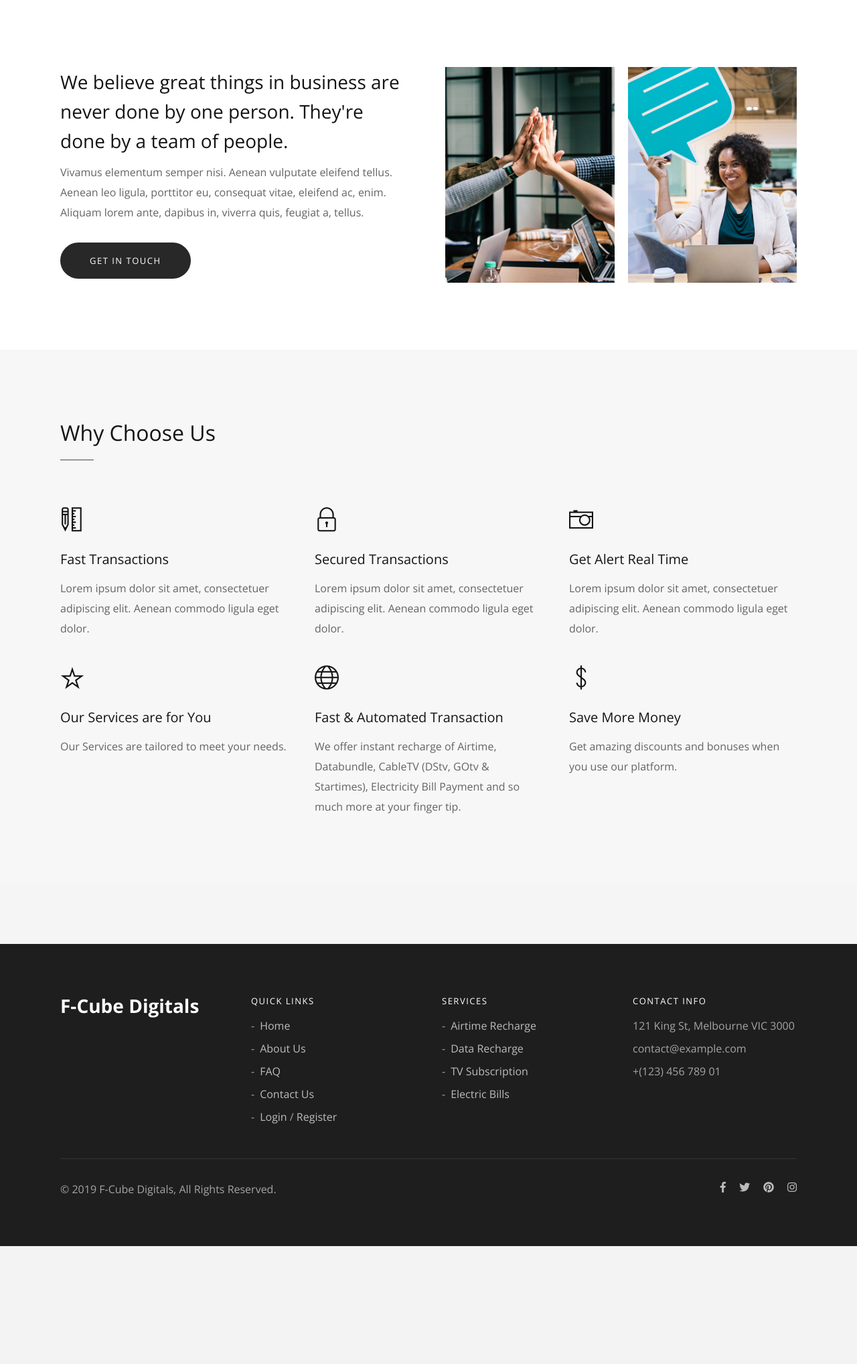
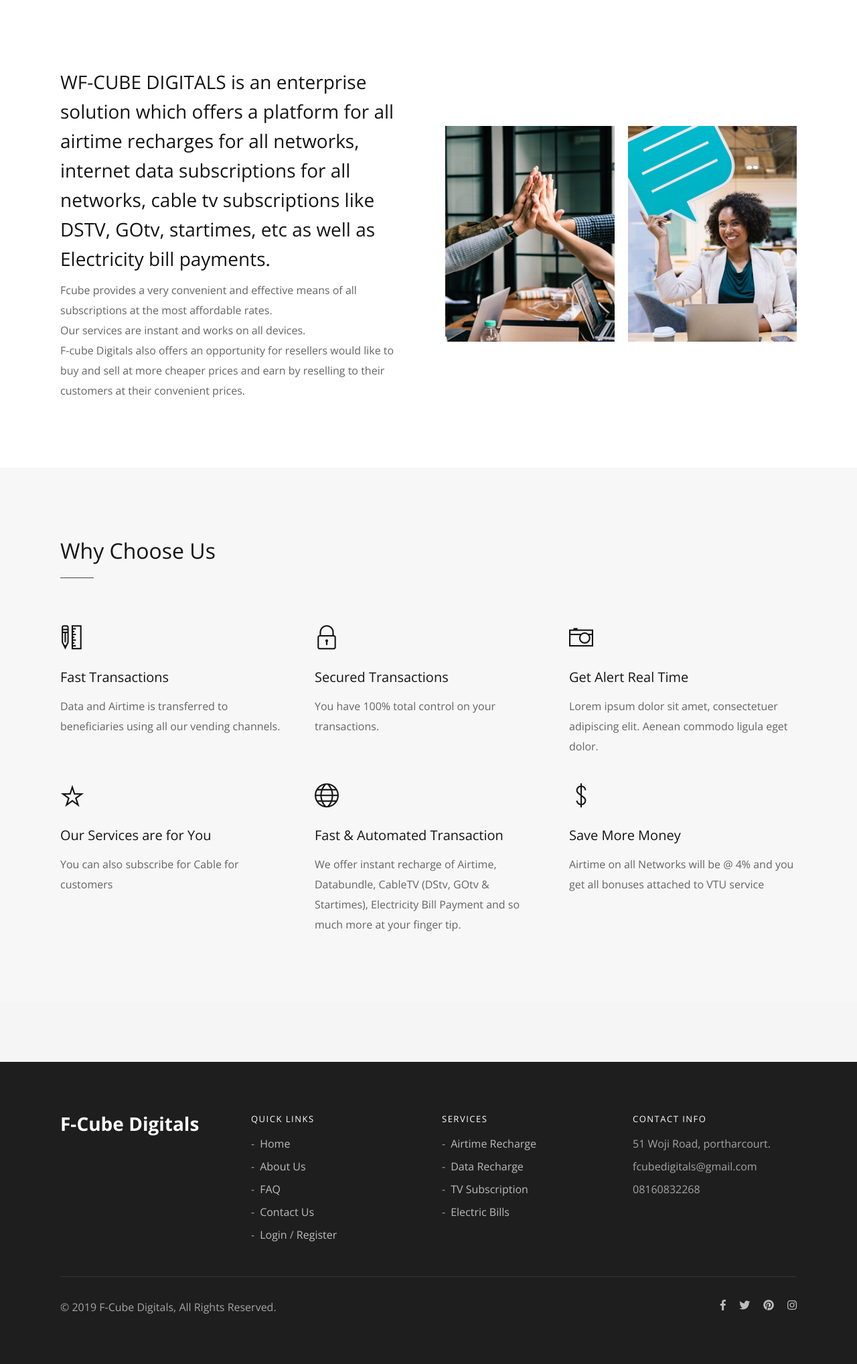
Before and after one commit to sokoyaphilip/fcube, a PHP site: page /fcube/about in a window 1280 px wide. Shown: the part 80-2116 px from the top of the page at 67% size. Before the commit the page ends 1940 px from the top, so only its background shows below. Run offline with PHP 8.4, Linux system fonts and the light colour scheme; data that the repository does not hold is empty; some libraries are stand-ins or nearby versions.

Commit message:
commit fcube

```diff
--- a/application/language/english/english_lang.php
+++ b/application/language/english/english_lang.php
@@ -1,10 +1,10 @@
 <?php
 // General Site Settings
 $lang['site_state'] = 'development';
-$lang['app_name'] = 'Gecharl.com';
-$lang['app_email'] = 'hello@gecharl.com';
-$lang['contact_no'] = '08066795128';
-$lang['address'] = 'Okebanu Plaza besides 2nd Salvation Ministries, <br />Elikpokwu-Odu Aluu link Road, Rukpokwu, <br />PortHarcourt Rivers State.';
+$lang['app_name'] = 'fcubedigital.com';
+$lang['app_email'] = 'fcubedigitals@gmail.com';
+$lang['contact_no'] = '08160832268';
+$lang['address'] = '51 Woji Road, portharcourt.';
 $lang['banks'] = 'Access Bank Plc, Citibank Nigeria Limited, Diamond Bank Plc, Ecobank Nigeria Plc, Enterprise Bank , Fidelity Bank Plc, FIRST BANK NIGERIA LIMITED, First City Monument Bank Plc, Guaranty Trust Bank Plc, Heritage Banking Company Ltd, Key Stone Bank, MainStreet Bank, Skye Bank Plc, Stanbic IBTC Bank Ltd, Standard Chartered Bank Nigeria Ltd, Sterling Bank Plc, SunTrust Bank Nigeria Limited, Union Bank of Nigeria Plc, United Bank For Africa Plc, Unity Bank Plc, Wema Bank Plc, Zenith Bank Plc';
 $lang['company_banks'] = "Ogechi Charles-Mbaeto GTB: 0216290799";
 
--- a/application/views/inc/footer.php
+++ b/application/views/inc/footer.php
@@ -62,9 +62,9 @@
 						<div class="col-12 col-md-6 col-lg-3">
 							<h6 class="heading-uppercase">Contact Info</h6>
 							<ul class="list-unstyled">
-								<li>121 King St, Melbourne VIC 3000</li>
-								<li>contact@example.com</li>
-								<li>+(123) 456 789 01</li>
+								<li><?= lang('address'); ?></li>
+								<li><?= lang('app_email'); ?></li>
+								<li><?= lang('contact_no'); ?></li>
 							</ul>
 						</div>
 					</div><!-- end row(1) -->
--- a/application/views/landing/about.php
+++ b/application/views/landing/about.php
@@ -3,22 +3,27 @@
 			<div class="container">
 				<div class="row align-items-center col-spacing-50">
 					<div class="col-12 col-lg-6">
-						<h3 class="font-weight-light">We believe great things in business are never done by one person. They're done by a team of people.</h3>
-						<p>Vivamus elementum semper nisi. Aenean vulputate eleifend tellus. Aenean leo ligula, porttitor eu, consequat vitae, eleifend ac, enim. Aliquam lorem ante, dapibus in, viverra quis, feugiat a, tellus.</p>
-						<a class="button button-lg button-rounded button-dark margin-top-30" href="<?= base_url("contact");?>">Get In Touch</a>
+						<h3 class="font-weight-light">WF-CUBE DIGITALS is an enterprise solution which offers a platform for all airtime recharges for all networks, internet data subscriptions for all networks, cable tv subscriptions like DSTV, GOtv, startimes, etc as well as Electricity bill payments.</h3>
+                        <p>
+                            Fcube provides a very convenient and effective means of all subscriptions at the most affordable rates.<br />Our services are instant and works on all devices.
+                        </p>
+                        <p>
+                            F-cube Digitals also offers an opportunity for resellers would like to buy and sell at more cheaper prices and earn by reselling to their customers at their convenient prices.
+                        </p>
+
 					</div>
 					<div class="col-12 col-lg-6">
 						<div class="row gallery-wrapper spacing-20">
 							<div class="col-6 gallery-box">
 								<div class="gallery-img">
-									<a href="<?= base_url("assets/images/business-creative-about-1.jpg");?>" data-gallery-title="Gallery Image 1">
+									<a href="#" data-gallery-title="Gallery Image 1">
 										<img src="<?= base_url("assets/images/business-creative-about-1.jpg");?>" alt="">
 									</a>
 								</div>
 							</div>
 							<div class="col-6 gallery-box">
 								<div class="gallery-img">
-									<a href="<?= base_url("assets/images/business-creative-about-2.jpg");?>" data-gallery-title="Gallery Image 2">
+									<a href="#" data-gallery-title="Gallery Image 2">
 										<img src="<?= base_url("assets/images/business-creative-about-2.jpg");?>" alt="">
 									</a>
 								</div>
@@ -42,12 +47,12 @@
 					<div class="col-12 col-md-6 col-lg-4 icon-4xl">
 						<i class="ti-ruler-pencil text-dark"></i>
 						<h5 class="font-weight-normal margin-top-20">Fast Transactions</h5>
-						<p>Lorem ipsum dolor sit amet, consectetuer adipiscing elit. Aenean commodo ligula eget dolor.</p>
+						<p>Data and Airtime is transferred to beneficiaries using all our vending channels.</p>
 					</div>
 					<div class="col-12 col-md-6 col-lg-4 icon-4xl">
 						<i class="ti-lock text-dark"></i>
 						<h5 class="font-weight-normal margin-top-20">Secured Transactions</h5>
-						<p>Lorem ipsum dolor sit amet, consectetuer adipiscing elit. Aenean commodo ligula eget dolor.</p>
+						<p>You have 100% total control on your transactions.</p>
 					</div>
 					<div class="col-12 col-md-6 col-lg-4 icon-4xl">
 						<i class="ti-camera text-dark"></i>
@@ -57,7 +62,7 @@
 					<div class="col-12 col-md-6 col-lg-4 icon-4xl">
 						<i class="ti-star text-dark"></i>
 						<h5 class="font-weight-normal margin-top-20">Our Services are for You</h5>
-						<p>Our Services are tailored to meet your needs.</p>
+						<p>You can also subscribe for Cable for customers</p>
 					</div>
 					<div class="col-12 col-md-6 col-lg-4 icon-4xl">
 						<i class="ti-world text-dark"></i>
@@ -67,7 +72,7 @@
 					<div class="col-12 col-md-6 col-lg-4 icon-4xl">
 						<i class="ti-money text-dark"></i>
 						<h5 class="font-weight-normal margin-top-20">Save More Money</h5>
-						<p>Get amazing discounts and bonuses when you use our platform.</p>
+						<p>Airtime on all Networks will be @ 4% and you get all bonuses attached to VTU service</p>
 					</div>
 				</div><!-- end row -->
 			</div><!-- end container -->
--- a/application/views/landing/create.php
+++ b/application/views/landing/create.php
@@ -8,7 +8,7 @@
 								<h4 class="font-weight-light margin-bottom-30">Registration</h4>
                                 <?php $this->load->view('msg_view'); ?>
 								<?= form_open('auth/create/')?>
-									<input type="text" placeholder="Full name" name="name" value="<?= set_value('name')?>" required>
+									<input type="text" placeholder="Full name" autocapitalize="off" autocomplete="off" name="name" value="<?= set_value('name')?>" required>
 									<input type="text" placeholder="Phone Number" name="phone" value="<?= set_value('phone')?>" required>
 									<input type="text" placeholder="Email" name="email" value="<?= set_value('email')?>" required>
 									<input type="password" placeholder="Password" name="password" required>
--- a/application/views/landing/home.php
+++ b/application/views/landing/home.php
@@ -6,7 +6,8 @@
 					<div class="row">
 						<div class="col-12 col-sm-10 col-md-8 col-lg-7">
 							<div class="bg-black-07 padding-50">
-								<h2 class="font-weight-light no-margin">All Recharge, Subscription, and Payment Transactions at your finger tip.</h2>
+                                <h3>WELCOME TO F-CUBE DIGITALS</h3>
+								<h4 class="font-weight-light no-margin">Your best choice for all Recharges, subscriptions and Bill payments.</h4>
 							</div>
 						</div>
 					</div><!-- end row -->
@@ -49,7 +50,7 @@
 					</div>
 					<div class="col-12 col-lg-6">
 						<h2 class="font-weight-light">We Are F-Cube Digitals</h2>
-						<p>Lorem ipsum dolor sit amet, consectetuer adipiscing elit. Aenean commodo ligula eget dolor. Cum sociis natoque penatibus et magnis dis parturient montes, nascetur ridiculus mus.</p>
+						<p>F-CUBE DIGITALS is an enterprise solution which offers a platform for all airtime recharges for all networks, internet data subscriptions for all networks, cable tv subscriptions like DSTV, GOtv, startimes, etc as well as Electricity bill payments.</p>
 						<a class="button button-lg button-radius button-reveal-left-outline-dark margin-top-30" href="<?= base_url("about")?>"><i class="ti-arrow-right"></i><span>More About Us</span></a>
 					</div>
 				</div><!-- end row -->
--- a/application/views/landing/login.php
+++ b/application/views/landing/login.php
@@ -8,7 +8,7 @@
                         <h4 class="font-weight-light margin-bottom-30">Enter your login</h4>
                         <?php $this->load->view('msg_view'); ?>
                         <?= form_open('auth/login')?>
-                            <input type="text" placeholder="Username" name="username" value="<?= set_value('username'); ?>" required>
+                            <input type="text" placeholder="Username" name="username" autocapitalize="off" autocomplete="off" value="<?= set_value('username'); ?>" required>
                             <input type="password" placeholder="Password" name="password" required>
                             <button class="button button-lg button-outline-white-2 button-fullwidth">Login</button>
                         <?= form_close(); ?>
```
